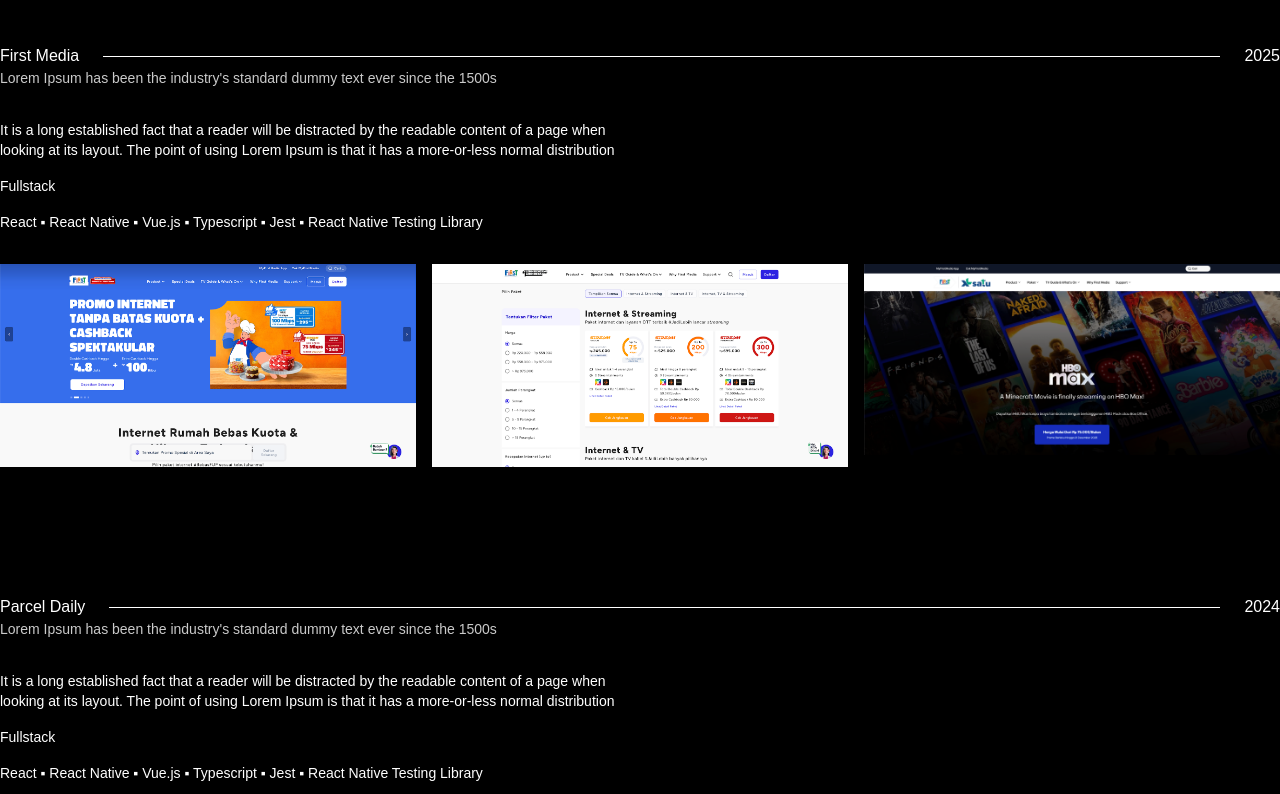
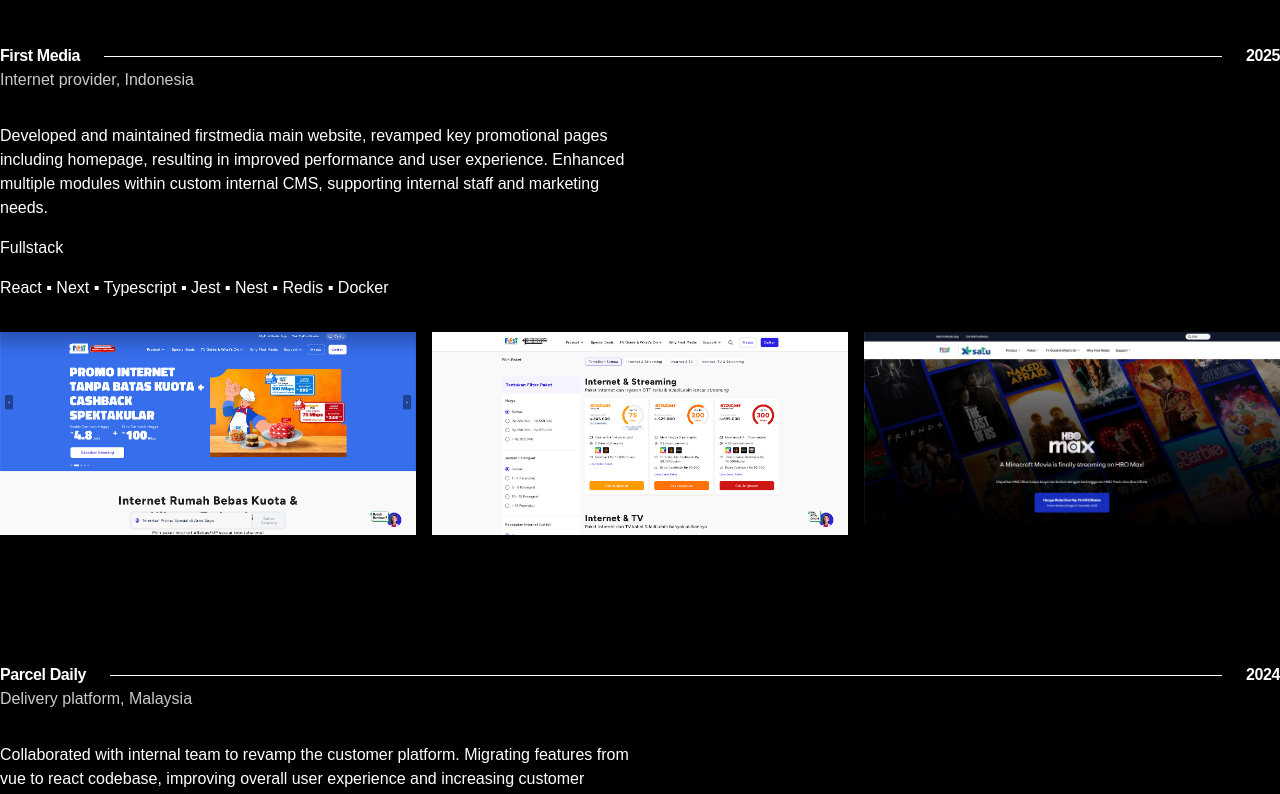
Before and after one commit to irxd/portfolio, a Next.js app: page / in a window 1280 px wide. Shown: the part 1040-1834 px from the top of the page. Built offline with nearby package versions, Linux system fonts and the light colour scheme.

Commit message:
feat: update works data, adjust typography size
(cherry picked from commit bc1badc360f6cae25265c488168b5c362b315593)

```diff
--- a/app/components/Footer.tsx
+++ b/app/components/Footer.tsx
@@ -25,7 +25,7 @@
             </h1>
             <div className="flex-grow ml-6 h-[1px] bg-background" />
           </div>
-          <div className="container mx-auto flex items-center mt-6 text-sm md:text-md text-black px-4 sm:px-0">
+          <div className="container mx-auto flex items-center mt-6 text-sm md:text-lg text-black px-4 sm:px-0">
             <div className='flex flex-row space-x-6'>
               <a href="mailto:irsyart@gmail.com">
                 Mail
--- a/app/components/Header.tsx
+++ b/app/components/Header.tsx
@@ -3,7 +3,7 @@
     <>
       <div className="h-16"></div>
       <header className="py-6 sticky top-0 z-10 mix-blend-difference px-4 sm:px-0">
-        <div className="container mx-auto flex items-center text-sm md:text-md tracking-tight text-white">
+        <div className="container mx-auto flex items-center text-sm md:text-lg tracking-tight text-white">
           <p>Muhammad Irsyad</p>
           <div className="flex-grow mx-6 h-[1px] bg-foreground"></div>
           <nav className="space-x-6">
--- a/app/components/WorkDescription.tsx
+++ b/app/components/WorkDescription.tsx
@@ -16,7 +16,7 @@
   companyDescription, workDescription, position, stack, images
 }: WorkDescriptionProps) {
   return (
-    <div className="space-y-4 text-sm">
+    <div className="space-y-4 text-sm md:text-base">
       <p className="text-[#cacaca] md:max-w-1/2">
         {companyDescription}
       </p>
--- a/app/components/WorkTitle.tsx
+++ b/app/components/WorkTitle.tsx
@@ -6,7 +6,7 @@
 export default function WorkTitle({ company, year }: WorkTitleProps) {
   return (
     <div
-      className="flex items-center text-md"
+      className="flex items-center text-base font-bold tracking-tight"
     >
       <h2>{company}</h2>
       <div className="flex-grow mx-6 h-[1px] bg-foreground" />
--- a/app/data/works.ts
+++ b/app/data/works.ts
@@ -3,13 +3,11 @@
     id: 1,
     company: "First Media",
     year: "2025",
-    companyDescription:
-      "Lorem Ipsum has been the industry's standard dummy text ever since the 1500s",
+    companyDescription: "Internet provider, Indonesia",
     workDescription:
-      "It is a long established fact that a reader will be distracted by the readable content of a page when looking at its layout. The point of using Lorem Ipsum is that it has a more-or-less normal distribution",
+      "Developed and maintained firstmedia main website, revamped key promotional pages including homepage, resulting in improved performance and user experience. Enhanced multiple modules within custom internal CMS, supporting internal staff and marketing needs.",
     position: "Fullstack",
-    stack:
-      "React ▪ React Native ▪ Vue.js ▪ Typescript ▪ Jest ▪ React Native Testing Library",
+    stack: "React ▪ Next ▪ Typescript ▪ Jest ▪ Nest ▪ Redis ▪ Docker",
     images: [
       {
         id: 1,
@@ -32,13 +30,11 @@
     id: 2,
     company: "Parcel Daily",
     year: "2024",
-    companyDescription:
-      "Lorem Ipsum has been the industry's standard dummy text ever since the 1500s",
+    companyDescription: "Delivery platform, Malaysia",
     workDescription:
-      "It is a long established fact that a reader will be distracted by the readable content of a page when looking at its layout. The point of using Lorem Ipsum is that it has a more-or-less normal distribution",
-    position: "Fullstack",
-    stack:
-      "React ▪ React Native ▪ Vue.js ▪ Typescript ▪ Jest ▪ React Native Testing Library",
+      "Collaborated with internal team to revamp the customer platform. Migrating features from vue to react codebase, improving overall user experience and increasing customer satisfaction by addressing pain points in the legacy platform.",
+    position: "Frontend",
+    stack: "React ▪ Vue ▪ Next ▪ Typescript",
     images: [
       {
         id: 1,
```
